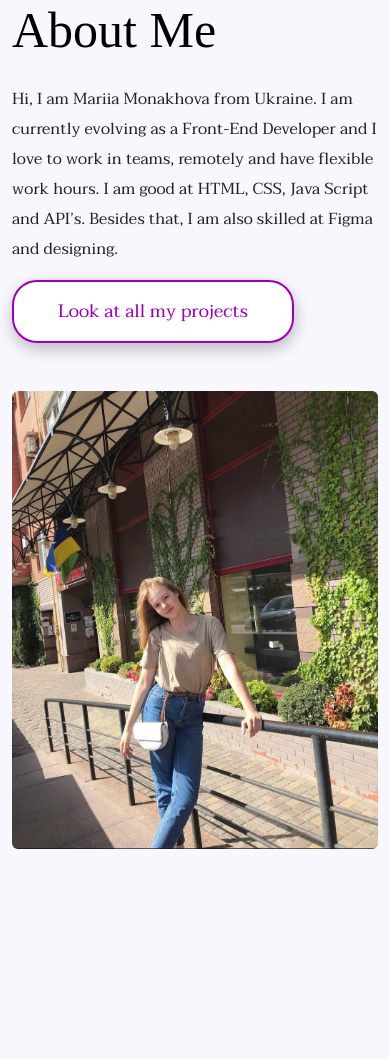
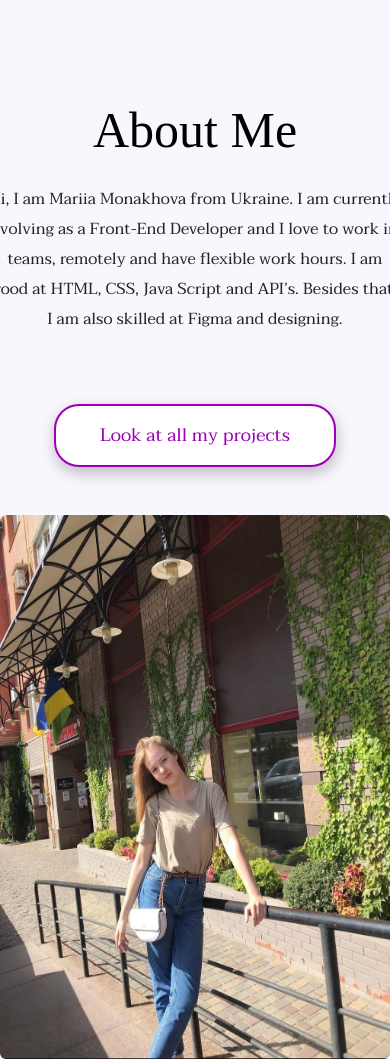
Before and after one commit to MariiaMonakhova/My-own-portfolio, a plain HTML site: page about.html in a window 390 px wide. Before the commit the page ends 897 px from the top, so only its background shows below. Drawn offline with nearby package versions, Linux system fonts and the light colour scheme; a web font is replaced by a local one.

Commit message:
Added about css

```diff
--- a/about.html
+++ b/about.html
@@ -32,7 +32,7 @@
   <body>
     <div class="about-sec container">
       <div class="row">
-        <div class="col-md-6 about-me-sec">
+        <div class="col-md-7 about-me-sec">
           <h1 class="mb-4">About Me</h1>
           <p>
             Hi, I am Mariia Monakhova from Ukraine. I am currently evolving as a
@@ -42,7 +42,7 @@
           </p>
           <a href="#" class="btn btn-primary">Look at all my projects</a>
         </div>
-        <div class="col-md-6">
+        <div class="col-md-5">
           <img
             src="images/me.jpg"
             alt="photo of Mariia"
--- a/src/styles.css
+++ b/src/styles.css
@@ -28,6 +28,7 @@ h1 {
   font-size: 54px;
   margin: 0;
 }
+
 .front-end-text {
   font-size: 24px;
   line-height: 2;
@@ -70,6 +71,21 @@ img {
 .project-description-tennis {
   padding: 120px 30px;
 }
+.about-sec h1 {
+  font-size: 64px;
+}
+.about-sec img {
+  height: 544px;
+}
+.about-sec {
+  padding-top: 100px;
+}
+.about-me-sec {
+  padding: 70px 100px 0 0;
+}
+.about-me-sec p {
+  margin-bottom: 70px;
+}
 
 @media (max-width: 900px) {
   .hero {
@@ -97,4 +113,15 @@ img {
     padding: 0;
     text-align: center;
   }
+  .about-sec h1 {
+    font-size: 50px;
+  }
+  .about-me-sec {
+    text-align: center;
+    padding: 0;
+  }
+  .about-sec {
+    text-align: center;
+    padding: 100px 0 0 0;
+  }
 }
```
